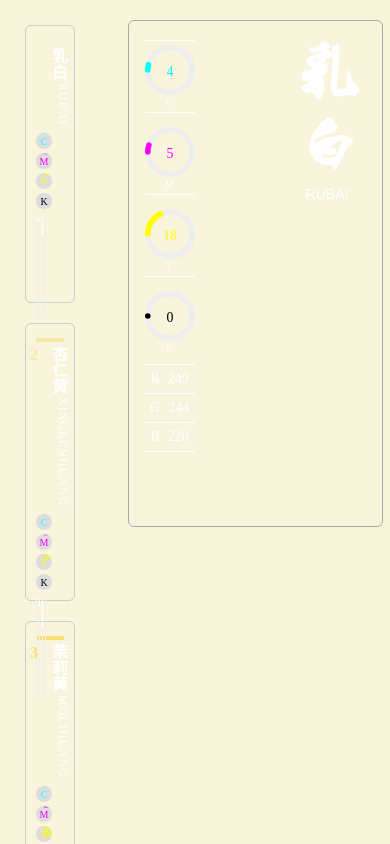
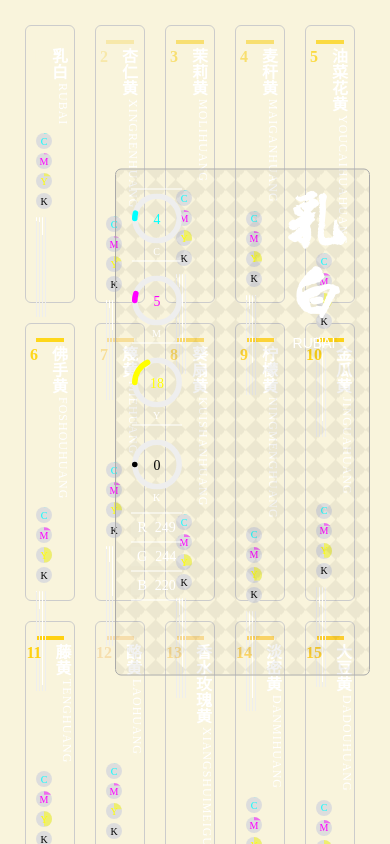
Before and after one commit to 2d78de1c/zhongguose, a Vue app: page / in a window 390 px wide. Shown: the top 844 px of the page. Built offline with nearby package versions, Linux system fonts and the light colour scheme.

Commit message:
no message

```diff
--- a/src/components/ColorBox.vue
+++ b/src/components/ColorBox.vue
@@ -249,4 +249,40 @@
   color: #fff;
   margin-top: 4px;
 }
+/* 手机端调整 */
+@media (max-width: 768px) {
+  .color-box {
+    position: fixed; /* 固定在视口上，即滚动页面时也保持位置不变 */
+    top: 50%;        /* 垂直居中显示（相对于视口） */
+    right: 20px;     /* 距离右边 20px */
+    transform: translateY(-50%); /* 精确垂直居中，通过自身高度偏移 50% */
+
+    width: 255px;    /* 固定宽度 */
+    height: 507px;   /* 固定高度 */
+    padding: 15px;   /* 内边距，内容不贴边 */
+    border-radius: 6px; /* 圆角边框 */
+    border: 1px solid #aaa; /* 边框颜色和粗细 */
+
+    color: #333;     /* 默认文本颜色 */
+
+    display: flex;           /* 使用 Flex 布局，便于内部纵向排列 */
+    flex-direction: column;  /* 垂直排列子元素 */
+    align-items: flex-start; /* 左对齐内容 */
+    justify-content: flex-start; /* 从顶部开始排列 */
+
+    box-sizing: border-box;  /* 包含 padding 和 border 在宽高内 */
+    z-index: 3001;           /* 层级最高，确保覆盖页面其他元素 */
+    transition: opacity 0.3s ease-in-out; /* 可选：渐变效果，用于显示/隐藏时 */
+
+    /* 背景麻布纹理叠加效果 */
+    background-image:
+        linear-gradient(45deg, rgba(0,0,0,0.05) 25%, transparent 25%),   /* 45 度浅黑线条，占据 25% */
+        linear-gradient(-45deg, rgba(0,0,0,0.05) 25%, transparent 25%),  /* -45 度浅黑线条 */
+        linear-gradient(45deg, transparent 75%, rgba(0,0,0,0.05) 75%),   /* 45 度透明 + 浅黑线条，占据 75% */
+        linear-gradient(-45deg, transparent 75%, rgba(0,0,0,0.05) 75%);  /* -45 度透明 + 浅黑线条，占据 75% */
+
+    background-size: 20px 20px; /* 每个纹理块大小，形成重复格子 */
+    background-blend-mode: overlay; /* 将四个图层叠加在一起形成麻布质感 */
+  }
+}
 </style>
```
